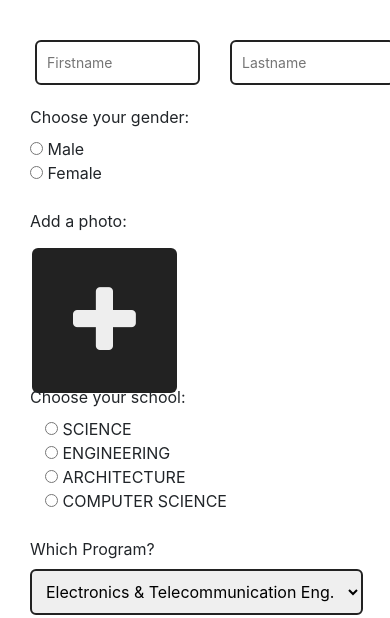
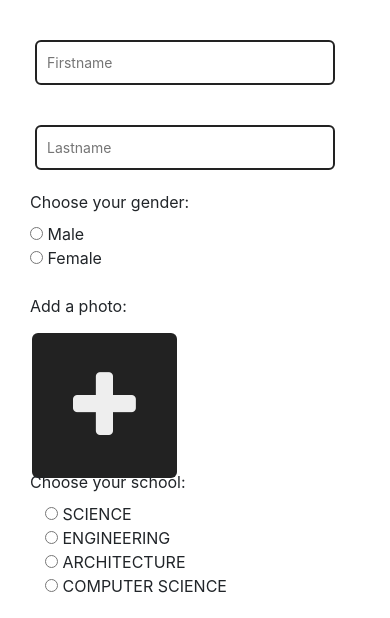
Before and after one commit to RedJanvier/student-card-management, a plain HTML site: page index.html in a window 390 px wide. Shown: the part 184-802 px from the top of the page. Drawn offline with nearby package versions, Linux system fonts and the light colour scheme.

Commit message:
improved last and first names view with media queries in registration form

```diff
--- a/css/styles.css
+++ b/css/styles.css
@@ -83,13 +83,22 @@ input[type="email"],
 input[type="password"],
 input[type="text"] {
     display: block;
-    width: 100%;
+    /* width: 100%; */
     max-width: 500px;
     padding: 10px;
     font-size: 14px;
     border: 2px solid #222;
     border-radius: 6px;
     margin: 20px;
+}
+
+@media(max-width: 800px){
+    input[type="number"],
+    input[type="email"],
+    input[type="password"],
+    input[type="text"] {
+        width: 300px;
+    }
 }
 
 input[type="file"]{
```
